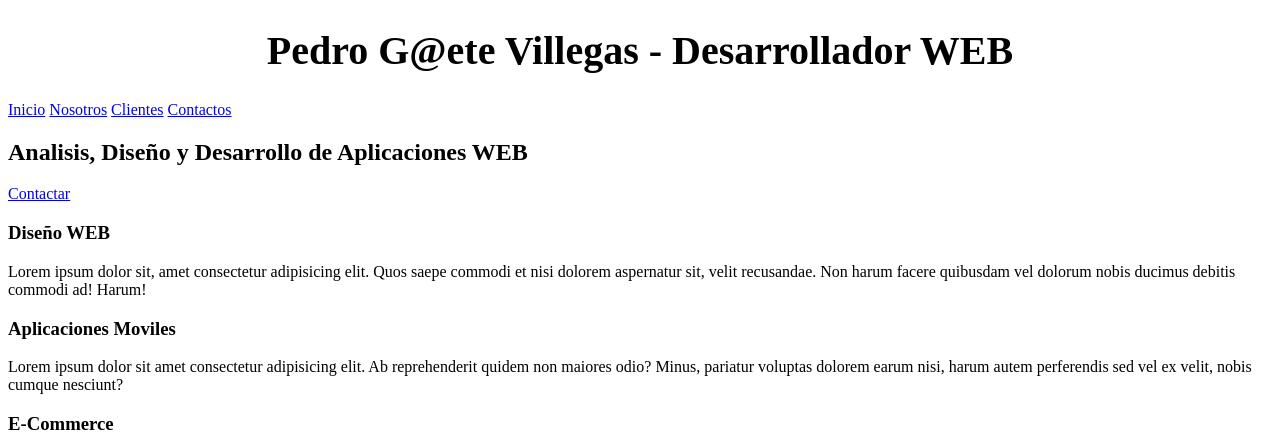
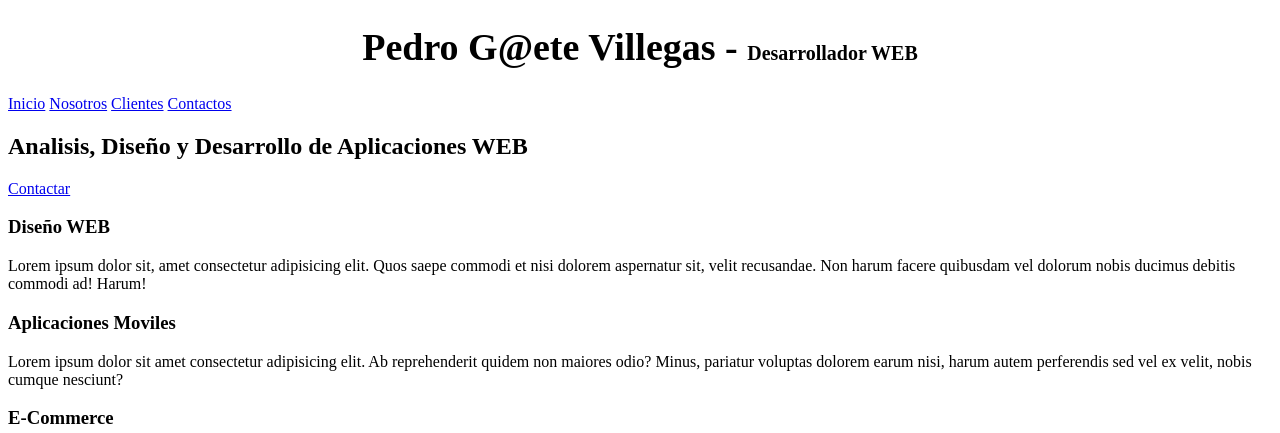
Before and after one commit to orionpgaete/DesaWEB2021, a PHP site: page / in a window 1280 px wide. Shown: the top 433 px of the page. Run offline with PHP 8.4, Linux system fonts and the light colour scheme.

Commit message:
freelance css

```diff
--- a/Freelance/css/estilo.css
+++ b/Freelance/css/estilo.css
@@ -5,11 +5,12 @@
     font-size: 16px;  /* 1em = 10px */
 }
 
-h1{
+.titulo{
     text-align: center;
-    font-size: 2.5em;
+    font-size: 3.8rem;
 }
 
-span{
-    font-size: 1em;
+.titulo span{
+    font-size: 2rem;
+
 }
--- a/Freelance/index.html
+++ b/Freelance/index.html
@@ -9,7 +9,7 @@
 </head>
 <body>
     <header>
-        <h1>Pedro G@ete Villegas - <span>Desarrollador WEB</span></h1>
+        <h1 class="titulo">Pedro G@ete Villegas - <span>Desarrollador WEB</span></h1>
     </header>
     <div>
         <nav>
```
